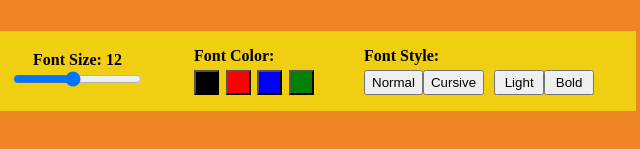
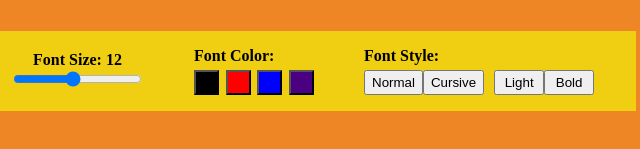
Before and after one commit to Python125/changeCSS-with-JS, a plain HTML site: page index.html in a window 1280 px wide. Shown: the part 419-568 px from the top of the page, 404-1044 px from the left. Drawn offline with Linux system fonts and the light colour scheme.

Commit message:
Update style.css

```diff
--- a/style.css
+++ b/style.css
@@ -91,7 +91,7 @@ html, body {
     width: 25px;
 }
 #green {
-    background-color: green;
+    background-color: indigo;
     height: 25px;
     width: 25px;
 }
```
